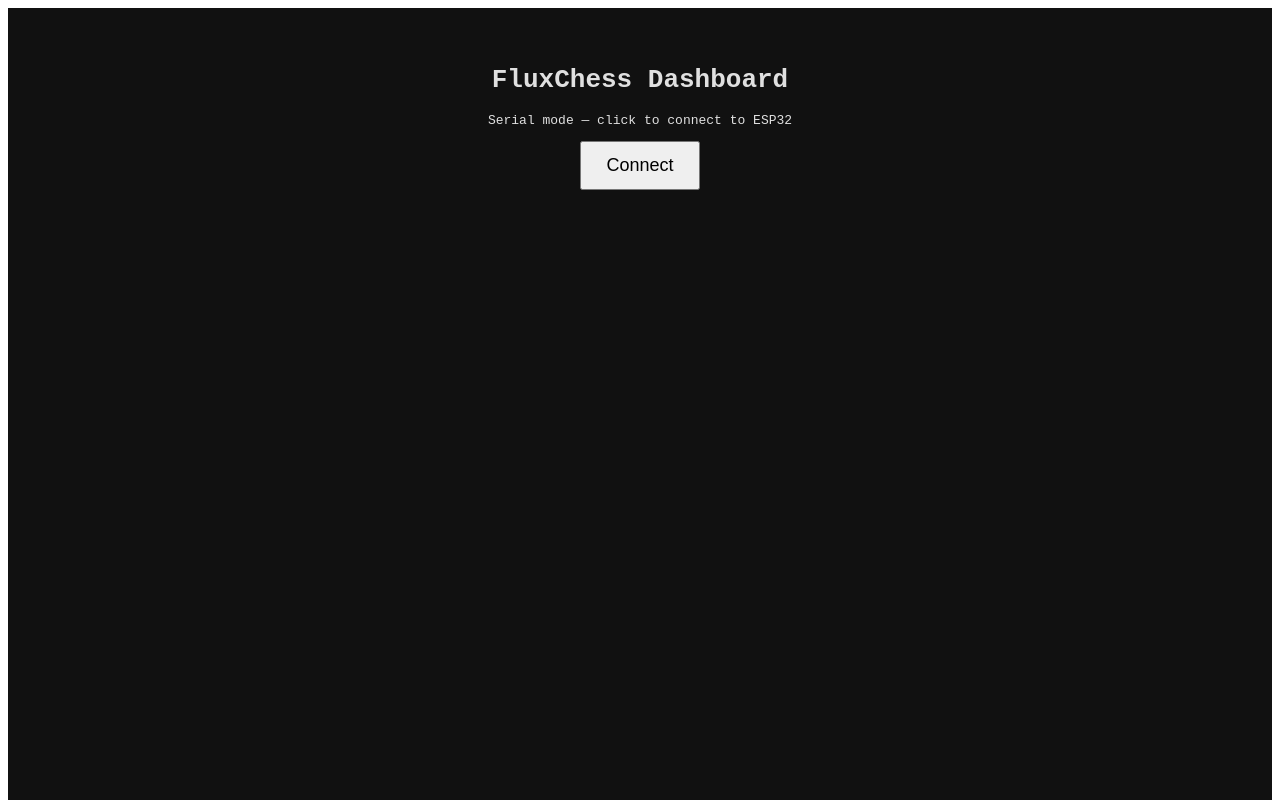
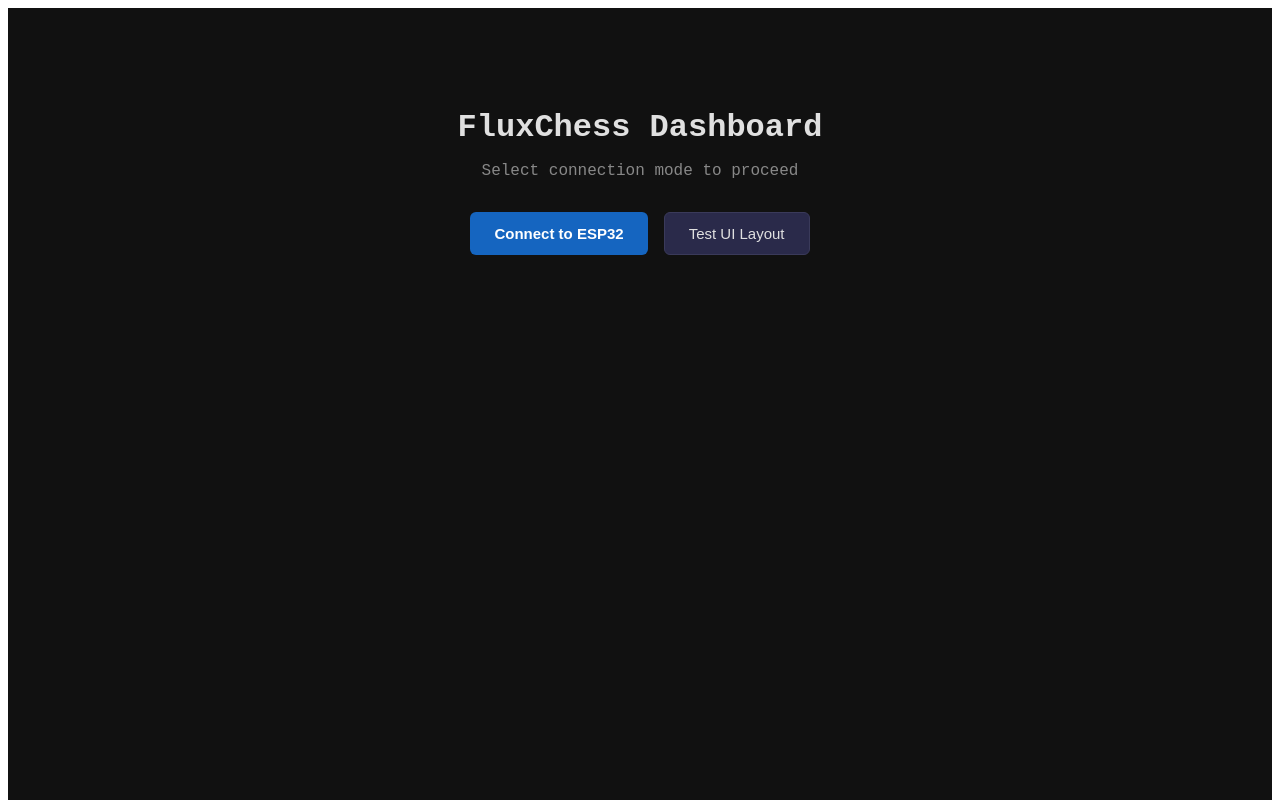
Before and after one commit to LeadFreeCandy/Flux-Chess, a React (Vite) app in the folder esp32/frontend/: page / in a window 1280 px wide. Shown: the top 800 px of the page. Built offline with nearby package versions, Linux system fonts and the light colour scheme.

Commit message:
Widget Change

```diff
--- a/esp32/frontend/src/main.tsx
+++ b/esp32/frontend/src/main.tsx
@@ -6,32 +6,74 @@ import TestSurface from "./TestSurface";
 
 const root = createRoot(document.getElementById("root")!);
 
-// ?test=surface → render test page with mock data (no serial needed)
-if (new URLSearchParams(window.location.search).get("test") === "surface") {
+const urlParams = new URLSearchParams(window.location.search);
+
+// Route: Just test the 3D surface animation
+if (urlParams.get("test") === "surface") {
   root.render(
     <StrictMode>
       <TestSurface />
     </StrictMode>
   );
-} else if (needsUserGesture()) {
+}
+// Route: Test the full widget dashboard layout without hardware
+else if (urlParams.get("test") === "ui") {
   root.render(
-    <div style={{ fontFamily: "monospace", padding: "40px", textAlign: "center", background: "#111", color: "#e0e0e0", minHeight: "100vh" }}>
-      <h1>FluxChess Dashboard</h1>
-      <p>Serial mode — click to connect to ESP32</p>
+    <StrictMode>
+      <App />
+    </StrictMode>
+  );
+}
+// Route: Standard Connection Screen
+else if (needsUserGesture()) {
+  root.render(
+    <div style={{
+      fontFamily: "'SF Mono', 'Fira Code', monospace",
+      padding: "80px 20px",
+      textAlign: "center",
+      background: "#111",
+      color: "#e0e0e0",
+      minHeight: "100vh"
+    }}>
+      <h1 style={{ fontSize: 32, marginBottom: 8 }}>FluxChess Dashboard</h1>
+      <p style={{ color: "#888", marginBottom: 32 }}>Select connection mode to proceed</p>
+
+      <div style={{ display: "flex", gap: "16px", justifyContent: "center" }}>
         <button
-        style={{ fontSize: "18px", padding: "12px 24px", cursor: "pointer" }}
+          style={{
+            fontSize: "15px", padding: "12px 24px", cursor: "pointer",
+            background: "#1565c0", color: "#fff", border: "none",
+            borderRadius: "6px", fontWeight: "bold"
+          }}
           onClick={() => {
             initTransport()
               .then(() => root.render(<StrictMode><App /></StrictMode>))
-            .catch((err) => root.render(<div>Transport failed: {String(err)}</div>));
+              .catch((err) => root.render(<div style={{ color: "#ef5350", marginTop: 20 }}>Transport failed: {String(err)}</div>));
           }}
         >
-        Connect
+          Connect to ESP32
+        </button>
+
+        <button
+          style={{
+            fontSize: "15px", padding: "12px 24px", cursor: "pointer",
+            background: "#2a2a4a", color: "#e0e0e0", border: "1px solid #3a3a5a",
+            borderRadius: "6px"
+          }}
+          onClick={() => {
+            // Reload the page with the testing parameter
+            window.location.search = "?test=ui";
+          }}
+        >
+          Test UI Layout
         </button>
       </div>
+    </div>
   );
-} else {
+}
+// Route: Auto-connect (if user gesture is already satisfied)
+else {
   initTransport()
     .then(() => root.render(<StrictMode><App /></StrictMode>))
-    .catch((err) => root.render(<div>Transport failed: {String(err)}</div>));
+    .catch((err) => root.render(<div style={{ color: "#ef5350", padding: 20 }}>Transport failed: {String(err)}</div>));
 }
```
Also changed, not shown: esp32/frontend/src/widgets/CoilsWidget.tsx (added, +58 -0 lines), esp32/frontend/src/widgets/index.ts (added, +18 -0 lines), esp32/frontend/src/widgets/shared.ts (added, +23 -0 lines), 1 other file (tests, documents, lock files or other folders). Lines whose indentation alone changed are shown as unchanged.
